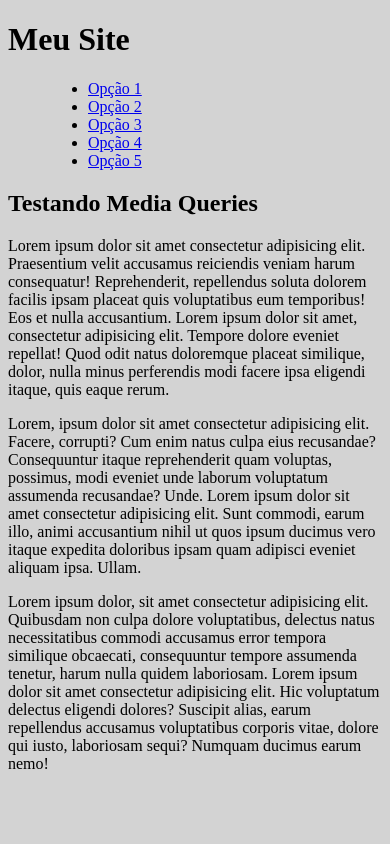
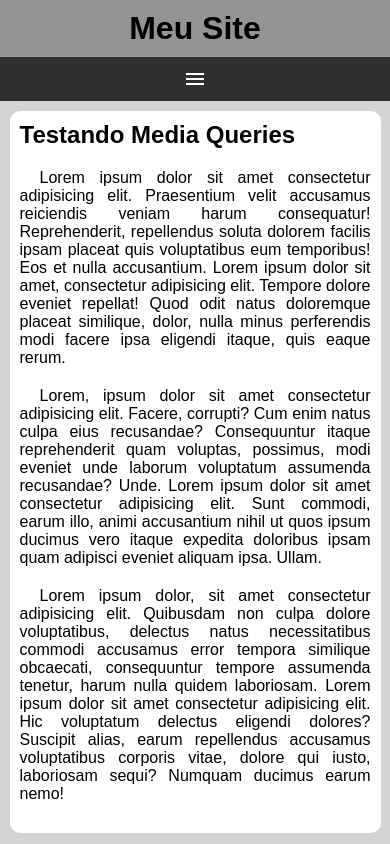
Before and after one commit to larissardesigner/Html-Css, a plain HTML site: page Exercicios/ex026/mq005/index.html in a window 390 px wide. Drawn offline with Linux system fonts and the light colour scheme.

Commit message:
exercício 26 005 media query

```diff
--- a/Exercicios/ex026/mq005/estilos/style.css
+++ b/Exercicios/ex026/mq005/estilos/style.css
@@ -1,5 +1,75 @@
 @charset "UTF-8";
+
+* {
+    font-family: Arial, Helvetica, sans-serif;
+    margin: 0px;
+    padding: 0px;
+}
 
 body, html {
     background-color: lightgrey;
 }
+
+header {
+    background-color: rgb(148, 148, 148);
+}
+
+header > h1 {
+    padding: 10px;
+    text-align: center;
+}
+
+span#burguer {
+    background-color: rgb(48, 48, 48);
+    display: block;
+    color: white;
+    text-align: center;
+    padding: 10px;
+    cursor: pointer;
+}
+
+span#burguer:hover {
+    background-color: white;
+    color: black;
+}
+
+menu {
+    display: none;
+}
+
+menu > ul {
+    list-style-type: none;
+}
+
+menu > ul > li > a {
+    display: block;
+    padding: 10px;
+    text-decoration: none;
+    text-align: center;
+    background-color: rgb(87, 87, 87);
+    color: white;
+    border-top: 2px solid gray;
+}
+
+menu > ul > li > a:hover {
+    background-color: gray;
+}
+
+main {
+    width: 90vw;
+    background-color: white;
+    margin: auto;
+    padding: 10px;
+    border-radius: 10px;
+    margin-top: 10px;
+}
+
+article > h2 {
+    padding-bottom: 20px;
+}
+
+article > p {
+    text-align: justify;
+    margin-bottom:  20px;
+    text-indent: 20px;
+}
--- a/Exercicios/ex026/mq005/index.html
+++ b/Exercicios/ex026/mq005/index.html
@@ -5,12 +5,14 @@
     <meta http-equiv="X-UA-Compatible" content="IE=edge">
     <meta name="viewport" content="width=device-width, initial-scale=1.0">
     <title>Media Query</title>
+    <link href="https://fonts.googleapis.com/icon?family=Material+Icons" rel="stylesheet">
     <link rel="stylesheet" href="estilos/style.css">
 </head>
 <body>
     <header>
         <h1>Meu Site</h1>
-        <menu>
+        <span id="burguer" class="material-icons" onclick="clickMenu()">menu</span>
+        <menu id="itens">
             <ul>
                 <li><a href="#">Opção 1</a></li>
                 <li><a href="#">Opção 2</a></li>
@@ -28,5 +30,14 @@
             <p>Lorem ipsum dolor, sit amet consectetur adipisicing elit. Quibusdam non culpa dolore voluptatibus, delectus natus necessitatibus commodi accusamus error tempora similique obcaecati, consequuntur tempore assumenda tenetur, harum nulla quidem laboriosam. Lorem ipsum dolor sit amet consectetur adipisicing elit. Hic voluptatum delectus eligendi dolores? Suscipit alias, earum repellendus accusamus voluptatibus corporis vitae, dolore qui iusto, laboriosam sequi? Numquam ducimus earum nemo!</p>
         </article>
     </main>
+    <script>
+        function clickMenu() {
+            if (itens.style.display == 'block') {
+                itens.style.display = 'none'
+            } else {
+                itens.style.display = 'block'
+            }
+        }
+    </script>
 </body>
 </html>
```
